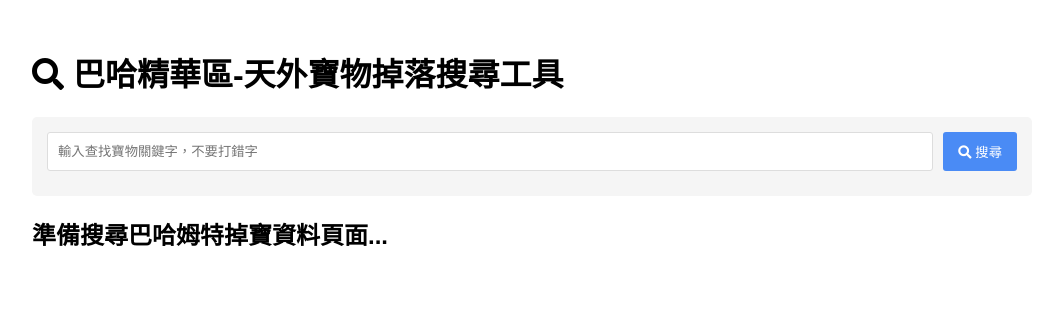
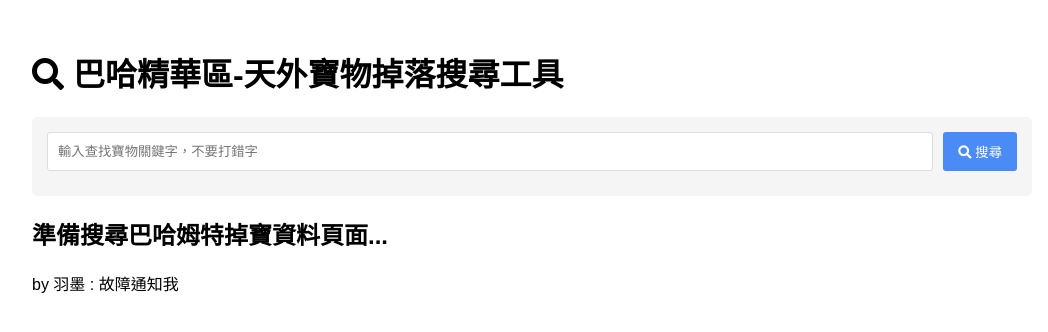
Before and after one commit to xeriom92076/moonlineTreasureHunt.github.io, a plain HTML site: page index.html in a window 1280 px wide. Shown: the whole page, without its empty margins (108-1156 px from the left). Drawn offline with Linux system fonts and the light colour scheme; no server answers.

Commit message:
Update index.html

```diff
--- a/index.html
+++ b/index.html
@@ -27,6 +27,7 @@
         </div>
 
         <div id="results-container" class="results-container"></div>
+        <div class="footer"><p>by 羽墨 :  故障通知我</p></div>
     </div>
 
     <script src="all.js"></script>
```
